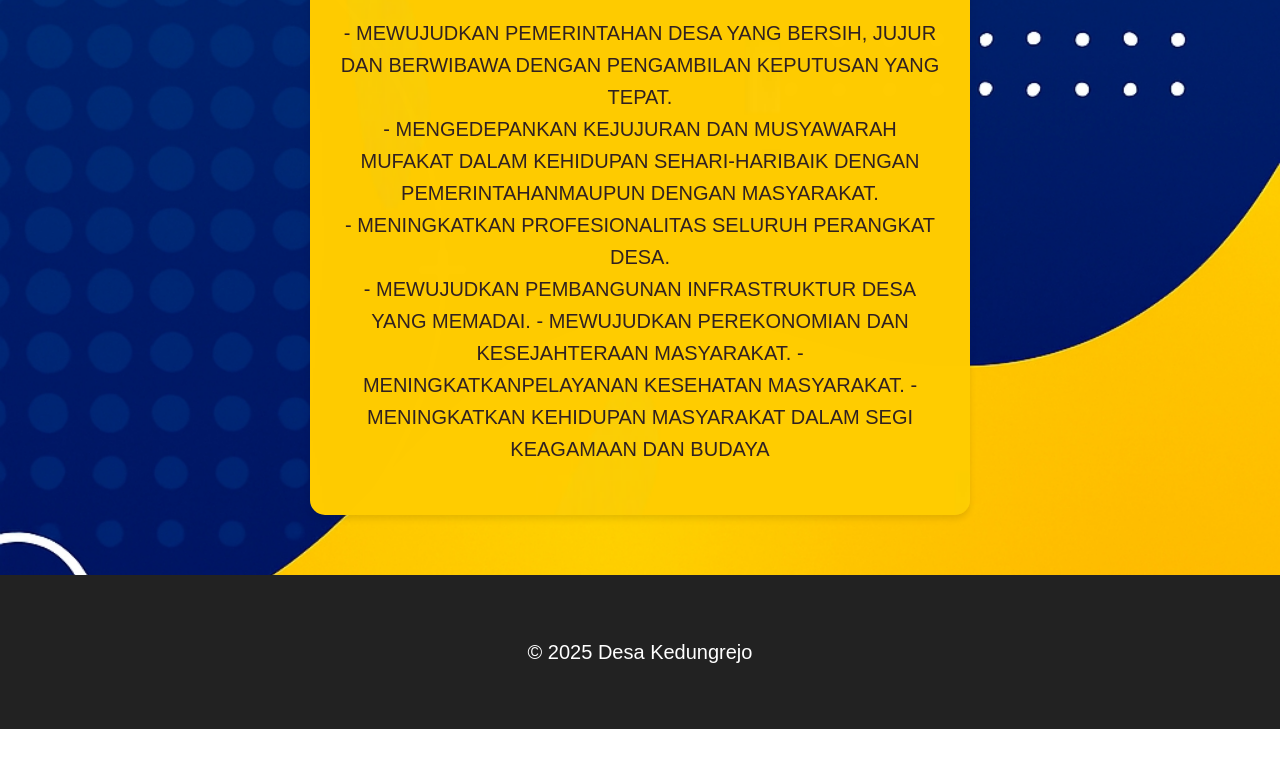
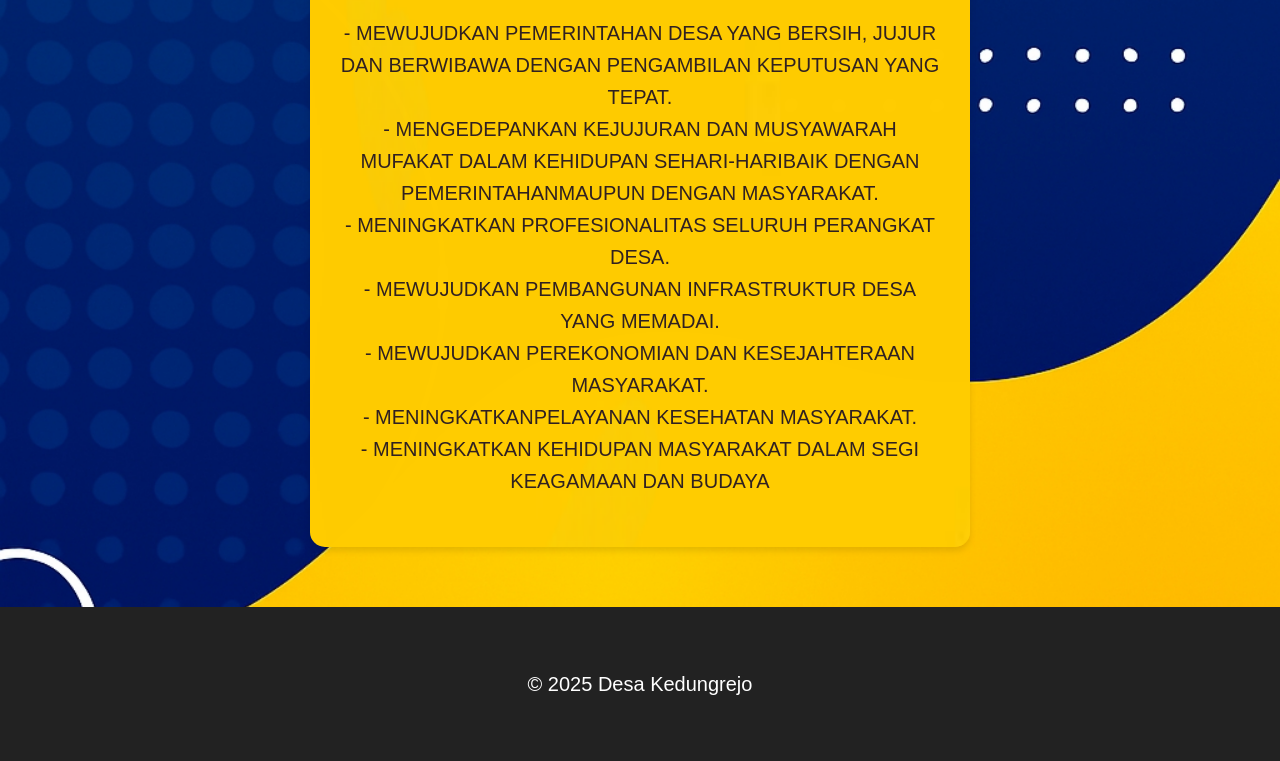
Before and after one commit to DesaKedungrejo32/Desa-kedungrejo, a plain HTML site: page profil.html in a window 1280 px wide. Shown: the part 1158-1919 px from the top of the page. Before the commit the page ends 1887 px from the top, so only its background shows below. Drawn offline with Linux system fonts and the light colour scheme.

Commit message:
profil.html

```diff
--- a/profil.html
+++ b/profil.html
@@ -43,9 +43,9 @@
             - MEWUJUDKAN PEMERINTAHAN DESA YANG BERSIH, JUJUR DAN BERWIBAWA DENGAN PENGAMBILAN KEPUTUSAN YANG TEPAT.<br>
             - MENGEDEPANKAN KEJUJURAN DAN MUSYAWARAH MUFAKAT DALAM KEHIDUPAN SEHARI-HARIBAIK DENGAN PEMERINTAHANMAUPUN DENGAN MASYARAKAT.<br>
             - MENINGKATKAN PROFESIONALITAS SELURUH PERANGKAT DESA.<br>
-            - MEWUJUDKAN PEMBANGUNAN INFRASTRUKTUR DESA YANG MEMADAI.
-            - MEWUJUDKAN PEREKONOMIAN DAN KESEJAHTERAAN MASYARAKAT.
-            - MENINGKATKANPELAYANAN KESEHATAN MASYARAKAT.
+            - MEWUJUDKAN PEMBANGUNAN INFRASTRUKTUR DESA YANG MEMADAI.<br>
+            - MEWUJUDKAN PEREKONOMIAN DAN KESEJAHTERAAN MASYARAKAT.<br>
+            - MENINGKATKANPELAYANAN KESEHATAN MASYARAKAT.<br>
             - MENINGKATKAN KEHIDUPAN MASYARAKAT DALAM SEGI KEAGAMAAN DAN BUDAYA
 
             </p>
```
